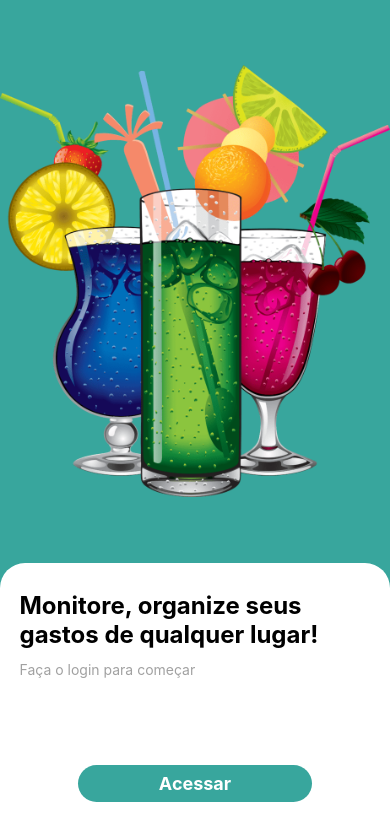
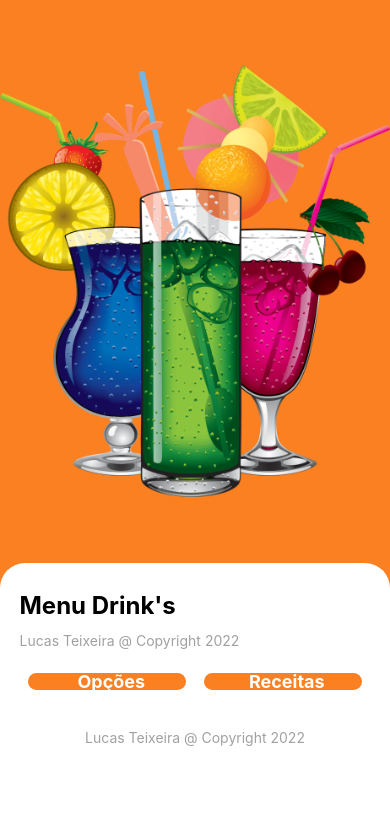
Before and after one commit to lucasvieira34/drinks-app, a React Native app: screen /Home in a window 390 px wide. Shown: the top 840 px of the page. Built offline with nearby package versions, Linux system fonts and the light colour scheme.

Commit message:
- feat: implementing home screen.

```diff
--- a/App.tsx
+++ b/App.tsx
@@ -5,7 +5,7 @@ import Routes from './src/routes';
 export default function App() {
   return (
     <NavigationContainer>
-      <StatusBar backgroundColor="#38A69D" barStyle="light-content" />
+      <StatusBar backgroundColor="#FA8021" barStyle="light-content" />
       <Routes />
     </NavigationContainer>
   );
--- a/src/pages/Home/index.tsx
+++ b/src/pages/Home/index.tsx
@@ -18,14 +18,23 @@ export default function Home() {
             </View>
 
             <Animatable.View delay={600} animation="fadeInUp" style={styles.containerForm}>
-                <Text style={styles.title}>Monitore, organize seus gastos de qualquer lugar!</Text>
-                <Text style={styles.text}>Faça o login para começar</Text>
+                <Text style={styles.title}>Menu Drink's</Text>
+                <Text style={styles.subtitle}>Lucas Teixeira @ Copyright 2022</Text>
 
-                <TouchableOpacity
-                    style={styles.button}
-                    onPress={() => navigation.navigate('Signin')}>
-                    <Text style={styles.buttonText}>Acessar</Text>
-                </TouchableOpacity>
+                <Animatable.View style={styles.containerButton}>
+                    <TouchableOpacity
+                        style={styles.button}
+                        onPress={() => navigation.navigate('Signin')}>
+                        <Text style={styles.buttonText}>Opções</Text>
+                    </TouchableOpacity>
+                    <TouchableOpacity
+                        style={styles.button}
+                        onPress={() => navigation.navigate('Signin')}>
+                        <Text style={styles.buttonText}>Receitas</Text>
+                    </TouchableOpacity>
+                </Animatable.View>
+
+                <Text style={styles.footer}>Lucas Teixeira @ Copyright 2022</Text>
             </Animatable.View>
 
         </View>
@@ -35,11 +44,11 @@ export default function Home() {
 const styles = StyleSheet.create({
     container: {
         flex: 1,
-        backgroundColor: '#38A69D'
+        backgroundColor: '#FA8021'
     },
     containerLogo: {
         flex: 2,
-        backgroundColor: '#38A69D',
+        backgroundColor: '#FA8021',
         justifyContent: 'center',
         alignContent: 'center'
     },
@@ -57,17 +66,29 @@ const styles = StyleSheet.create({
         marginTop: 28,
         marginBottom: 12
     },
-    text: {
-        color: '#A1A1A1'
+    subtitle: {
+        color: '#A1A1A1',
+    },
+    footer: {
+        color: '#A1A1A1',
+        marginTop: '4%',
+        alignSelf: 'center'
+    },
+    containerButton: {
+        flexDirection: 'row',
+        // backgroundColor: 'red',
+        display: 'flex',
+        justifyContent: 'space-around',
+        alignItems: 'center',
+        marginVertical: '5%',
     },
     button: {
-        position: 'absolute',
-        backgroundColor: '#38A69D',
+        backgroundColor: '#FA8021',
+        margin: 5,
         borderRadius: 50,
-        paddingVertical: 8,
-        width: '60%',
-        alignSelf: 'center',
-        bottom: '15%',
+        paddingStart: 8,
+        width: '45%',
+        height: '55%',
         alignItems: 'center',
         justifyContent: 'center'
     },
```
